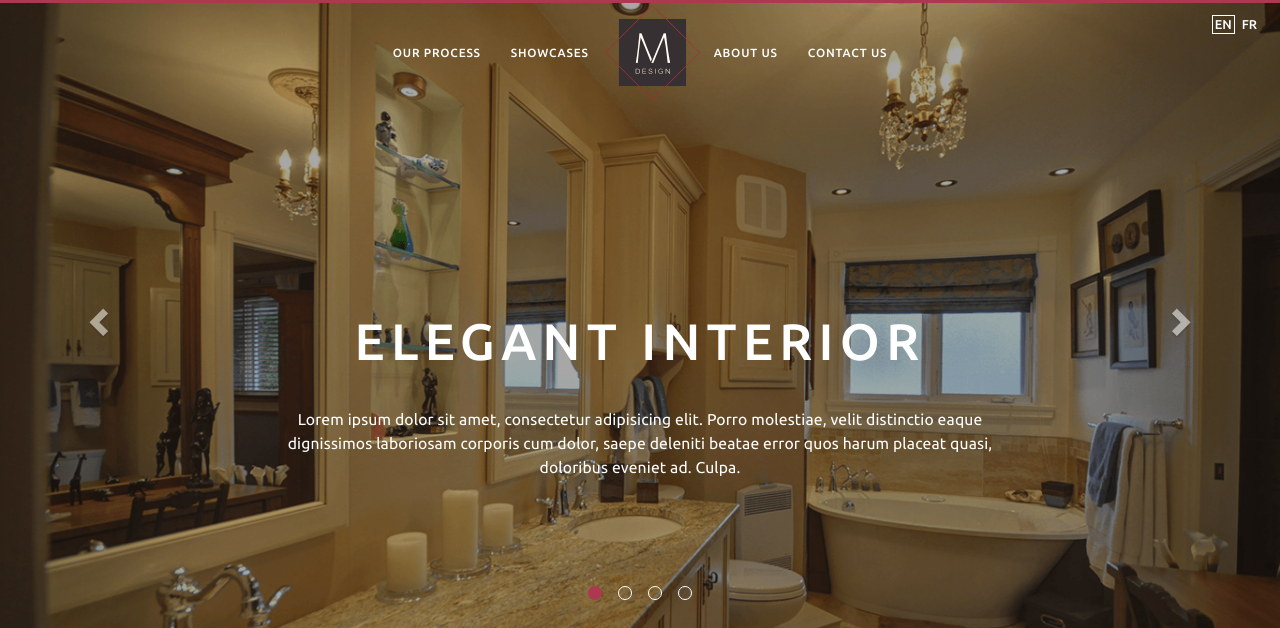
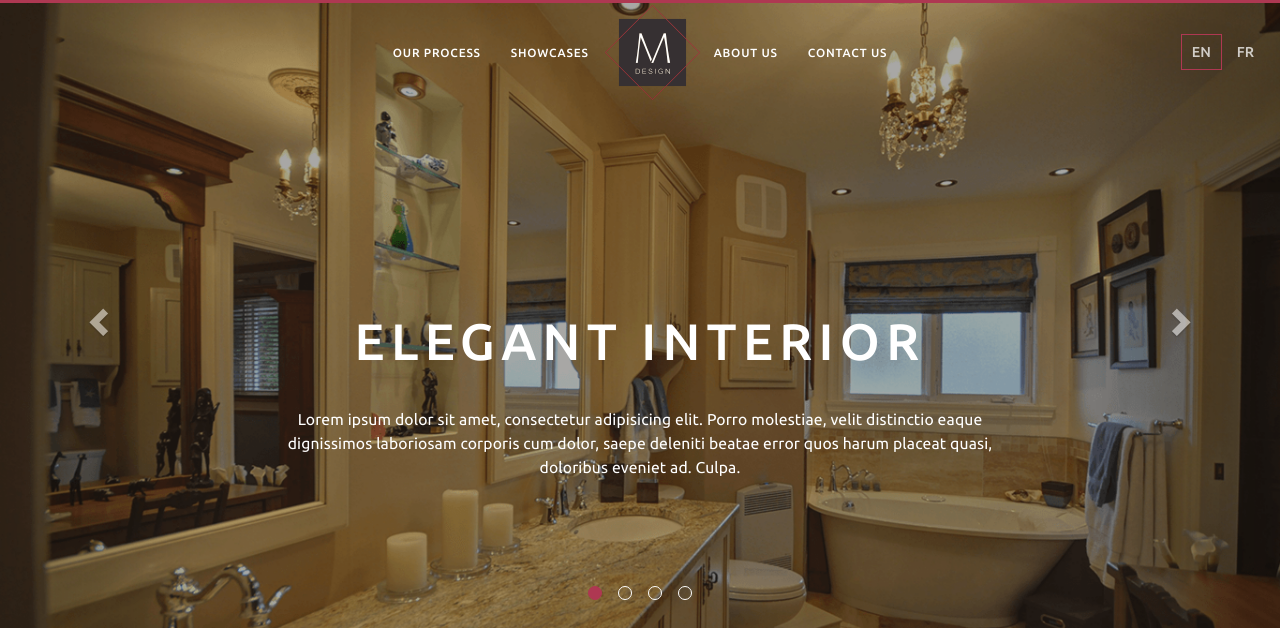
Before and after one commit to orldm/DesignM, a PHP site: page / in a window 1280 px wide. Shown: the top 628 px of the page. Run offline with PHP 8.4, Linux system fonts and the light colour scheme.

Commit message:
update language panel

```diff
--- a/assets/stylesheets/main.css
+++ b/assets/stylesheets/main.css
@@ -65,29 +65,29 @@ h2 {
 }
 .language-panel {
     position: fixed;
-    top: 15px;
-    right: 20px;
+    top: 34px;
+    right: 15px;
     z-index: 99999
 }
 .language-panel button {
-    padding: 2px;
+    padding: 10px;
     font-family: Ubuntu;
     font-weight: 500;
-    font-size: 0.8rem;
-    color: white;
-    border: 1px solid;
+    font-size: 0.9rem;
+    color: rgba(255,255,255,0.75);
+    border: 1px solid #AE3852;
     border-color: transparent;
     background: none;
 }
 
 .language-panel-mobile {
-    padding-top: 40px;
+    padding-top: 70px;
     display: none;
     margin-left: 0 auto;
     margin-right: 0 auto;
 }
 .language-panel-mobile button {
-    padding: 6px;
+    padding: 16px;
     font-family: Ubuntu;
     font-weight: 500;
     font-size: 1rem;
@@ -98,7 +98,7 @@ h2 {
 }
 
 button.selected {
-    border-color: white;
+    border-color: #AE3852;
 }
 
 .container-fluid, .navbar-collapse {
@@ -113,7 +113,6 @@ button.selected {
     background-color: rgba(255, 255, 255, 0.75);
 }*/
 .nav-link-fixed {
-    /*color: black !important;*/
     font-size: 0.9rem !important;
     padding: 40px 35px !important;
 }
--- a/assets/stylesheets/media.css
+++ b/assets/stylesheets/media.css
@@ -31,6 +31,20 @@
         padding: 0 10px;
         font-size: 0.8rem;
         line-height: 1.2rem;
+    }
+}
+
+@media screen and (max-width: 950px) {
+    .nav-link-fixed {
+        font-size: 0.8rem !important;
+        padding: 40px 25px !important;
+    }
+}
+
+@media screen and (max-width: 850px) {
+    .nav-link-fixed {
+        font-size: 0.75rem !important;
+        padding: 40px 18px !important;
     }
 }
 
@@ -77,7 +91,7 @@
         background-color: #262223;
     }*/
     .navbar .navbar-collapse>ul {
-        padding-top: 100px !important;
+        padding-top: 80px !important;
         height: 100vh !important;
     }
     .navbar-inverse .navbar-nav>li>a {
```
